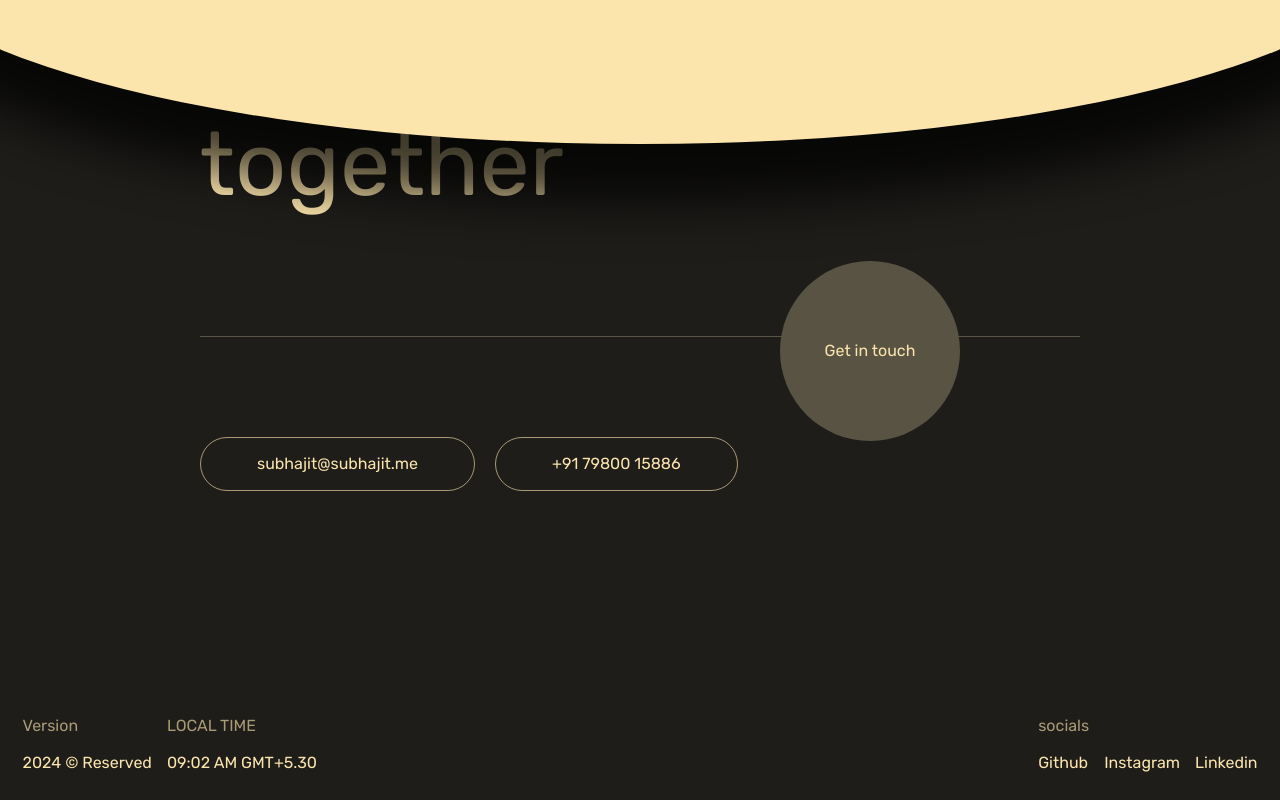
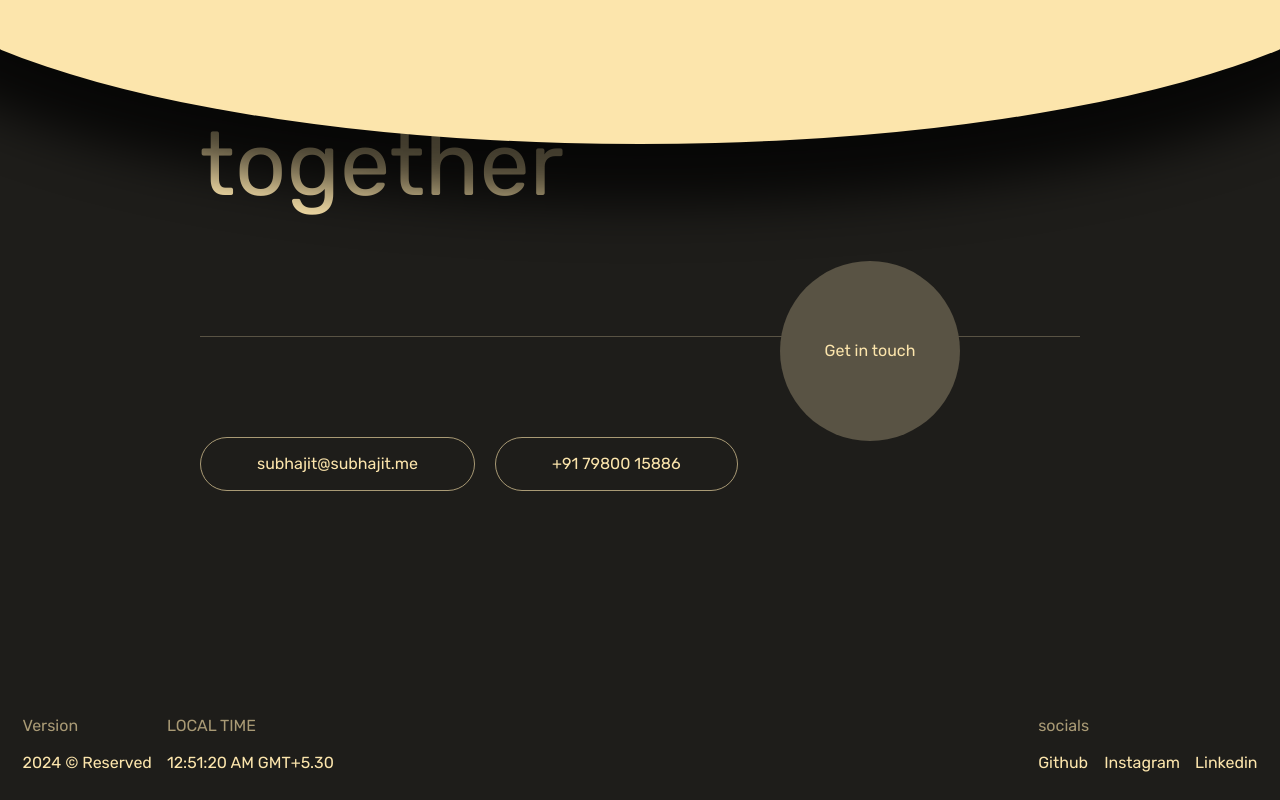
Before and after one commit to pingSubhajit/subhajit-v2, a Next.js app: page / in a window 1280 px wide. Shown: the part 3560-4360 px from the top of the page. Built offline with nearby package versions, Linux system fonts and the light colour scheme.

Commit message:
Adding local time mechanism

```diff
--- a/components/contact/Contact.tsx
+++ b/components/contact/Contact.tsx
@@ -2,7 +2,7 @@
 
 import styles from '@/components/contact/Contact.module.scss'
 import Image from 'next/image'
-import { useRef } from 'react'
+import {useEffect, useRef, useState} from 'react'
 import { useScroll, motion, useTransform } from 'framer-motion'
 import Magnetic from '@/components/utilities/Magnetic'
 import Button from '@/components/Button'
@@ -16,6 +16,24 @@ export default function Contact() {
 	const x = useTransform(scrollYProgress, [0, 1], [0, 100])
 	const y = useTransform(scrollYProgress, [0, 1], [-500, 0])
 	const rotate = useTransform(scrollYProgress, [0, 1], [120, 90])
+
+	const getCurrentTime = () => {
+		let currentTime = new Date()
+		let currentOffset = currentTime.getTimezoneOffset()
+		let ISTOffset = 330
+		let ISTTime = new Date(currentTime.getTime() + (ISTOffset + currentOffset)*60000);let time = new Date(Date.now())
+		return ISTTime.toLocaleTimeString('en-US')
+	}
+
+	const [time, setTime] = useState(getCurrentTime())
+
+	useEffect(() => {
+		const interval = setInterval(() => {
+			setTime(getCurrentTime())
+		}, 1000)
+		return () => clearInterval(interval)
+	}, [])
+
 	return (
 		<motion.div style={{y}} ref={container} className={styles.contact}>
 			<div className={styles.body}>
@@ -49,7 +67,7 @@ export default function Contact() {
 						</span>
 						<span>
 							<h3>LOCAL TIME</h3>
-							<p>09:02 AM GMT+5.30</p>
+							<p>{time} GMT+5.30</p>
 						</span>
 					</div>
 					<div>
```
